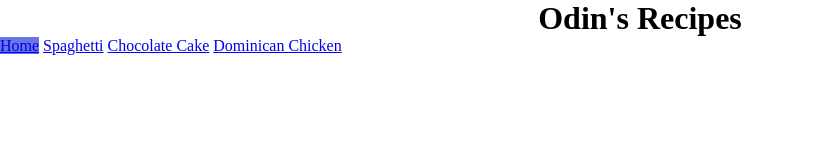
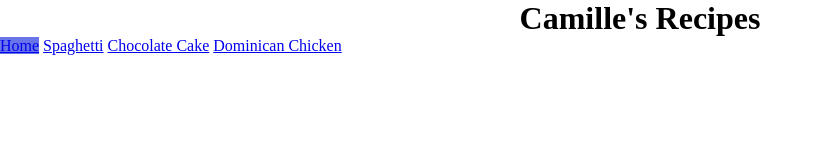
Before and after one commit to camilleragland/Recipes, a plain HTML site: page index.html in a window 1280 px wide. Shown: the whole page, without its empty margins (0-823 px from the left). Drawn offline with Linux system fonts and the light colour scheme.

Commit message:
Changed it to my name + recipes

```diff
--- a/index.html
+++ b/index.html
@@ -2,11 +2,11 @@
 <html lang="en">
     <head>
         <meta charset="UTC-8">
-        <title>Odin's Recipes</title>
+        <title>Camille's Recipes</title>
         <link rel="stylesheet" href="styles.css">
     </head>
     <body>
-        <h1>Odin's Recipes</h1>
+        <h1>Camille's Recipes</h1>
         <ul class="menu">
             <li><a class="active" href="index.html">Home</a></li>
             <li><a href="./recipes/Spaghetti.html">Spaghetti</a></li>
```
